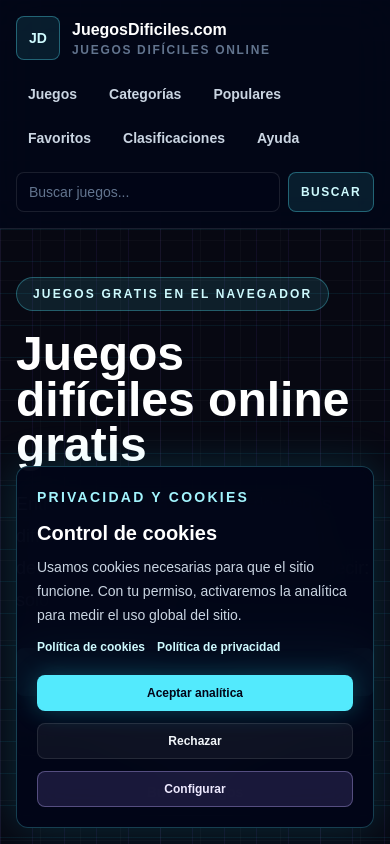
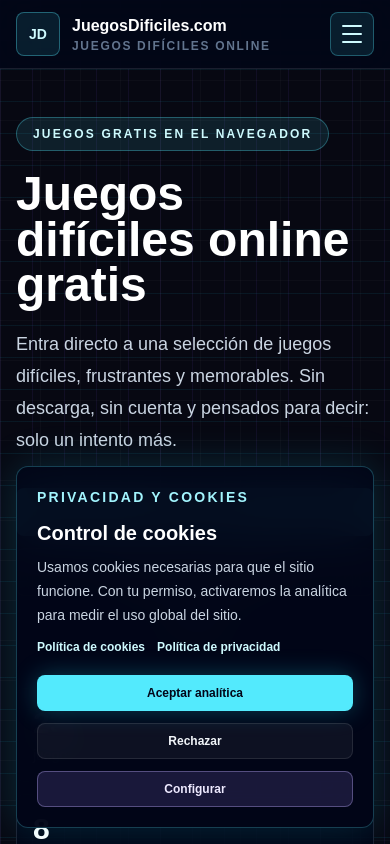
Before and after one commit to 299792455/rage-games-portal, a Next.js app: page / in a window 390 px wide. Shown: the top 844 px of the page. Built offline with nearby package versions, Linux system fonts and the light colour scheme.

Commit message:
correction analystics + menu burger mobile/tablette

```diff
--- a/src/components/layout/Header.tsx
+++ b/src/components/layout/Header.tsx
@@ -1,5 +1,9 @@
-import type { ReactNode } from "react";
+"use client";
+
 import Link from "next/link";
+import { useRouter } from "next/navigation";
+import type { FormEvent, ReactNode } from "react";
+import { useEffect, useId, useState } from "react";
 
 type HeaderNavItem = {
   label: string;
@@ -20,9 +24,31 @@ const defaultNavItems: HeaderNavItem[] = [
   { label: "Ayuda", href: "/ayuda" },
 ];
 
-function HeaderSearchForm() {
+type HeaderSearchFormProps = {
+  onSearchSubmit?: (query: string) => void;
+};
+
+function HeaderSearchForm({ onSearchSubmit }: HeaderSearchFormProps) {
+  function handleSubmit(event: FormEvent<HTMLFormElement>) {
+    if (!onSearchSubmit) {
+      return;
+    }
+
+    event.preventDefault();
+    const formData = new FormData(event.currentTarget);
+    const query = String(formData.get("q") ?? "").trim().slice(0, 120);
+
+    onSearchSubmit(query);
+  }
+
   return (
-    <form action="/buscar" className="flex w-full gap-2" method="GET" role="search">
+    <form
+      action="/buscar"
+      className="flex w-full gap-2"
+      method="GET"
+      onSubmit={handleSubmit}
+      role="search"
+    >
       <label className="min-w-0 flex-1">
         <span className="sr-only">Buscar juegos</span>
         <input
@@ -45,9 +71,35 @@ function HeaderSearchForm() {
 }
 
 export function Header({ navItems = defaultNavItems, searchSlot }: HeaderProps) {
+  const router = useRouter();
+  const [isMenuOpen, setIsMenuOpen] = useState(false);
+  const mobileMenuId = useId();
+
+  useEffect(() => {
+    if (!isMenuOpen) {
+      return;
+    }
+
+    const previousOverflow = document.body.style.overflow;
+    document.body.style.overflow = "hidden";
+
+    return () => {
+      document.body.style.overflow = previousOverflow;
+    };
+  }, [isMenuOpen]);
+
+  function closeMobileMenu() {
+    setIsMenuOpen(false);
+  }
+
+  function handleMobileSearchSubmit(query: string) {
+    router.push(query ? `/buscar?q=${encodeURIComponent(query)}` : "/buscar");
+    closeMobileMenu();
+  }
+
   return (
     <header className="sticky top-0 z-40 border-b border-white/10 bg-slate-950/85 backdrop-blur-xl">
-      <div className="container-page flex min-h-20 flex-col gap-4 py-4 lg:flex-row lg:items-center lg:justify-between">
+      <div className="container-page flex min-h-16 items-center justify-between gap-4 py-3 lg:min-h-20 lg:py-4">
         <Link className="flex items-center gap-3 focus-ring" href="/">
           <span className="flex h-11 w-11 items-center justify-center rounded-[var(--radius-md)] border border-cyan-300/35 bg-cyan-300/10 text-sm font-black text-cyan-100 shadow-[var(--glow-cyan)]">
             JD
@@ -64,23 +116,92 @@ export function Header({ navItems = defaultNavItems, searchSlot }: HeaderProps)
 
         <nav
           aria-label="Navegacion principal"
-          className="flex flex-wrap items-center gap-2 text-sm font-semibold text-slate-300"
+          className="hidden flex-wrap items-center gap-2 text-sm font-semibold text-slate-300 lg:flex"
         >
           {navItems.map((item) => (
-            <a
+            <Link
               className="rounded-full px-3 py-2 transition hover:bg-white/5 hover:text-white focus-ring"
               href={item.href}
               key={item.href}
             >
               {item.label}
-            </a>
+            </Link>
           ))}
         </nav>
 
-        <div className="w-full lg:max-w-xs">
+        <div className="hidden w-full lg:block lg:max-w-xs">
           {searchSlot ?? <HeaderSearchForm />}
         </div>
+
+        <button
+          aria-controls={mobileMenuId}
+          aria-expanded={isMenuOpen}
+          aria-label={isMenuOpen ? "Cerrar menu" : "Abrir menu"}
+          className="inline-flex h-11 w-11 shrink-0 items-center justify-center rounded-[var(--radius-md)] border border-cyan-300/30 bg-cyan-300/10 text-cyan-100 transition hover:bg-cyan-300/20 focus-ring lg:hidden"
+          onClick={() => setIsMenuOpen((currentValue) => !currentValue)}
+          type="button"
+        >
+          <span className="sr-only">{isMenuOpen ? "Cerrar" : "Abrir"}</span>
+          <span
+            aria-hidden="true"
+            className="flex h-5 w-5 flex-col justify-center gap-1.5"
+          >
+            <span
+              className={[
+                "h-0.5 w-5 rounded-full bg-current transition",
+                isMenuOpen ? "translate-y-2 rotate-45" : "",
+              ].join(" ")}
+            />
+            <span
+              className={[
+                "h-0.5 w-5 rounded-full bg-current transition",
+                isMenuOpen ? "opacity-0" : "",
+              ].join(" ")}
+            />
+            <span
+              className={[
+                "h-0.5 w-5 rounded-full bg-current transition",
+                isMenuOpen ? "-translate-y-2 -rotate-45" : "",
+              ].join(" ")}
+            />
+          </span>
+        </button>
       </div>
+
+      {isMenuOpen ? (
+        <>
+          <button
+            aria-label="Cerrar menu"
+            className="fixed inset-0 top-16 z-40 bg-slate-950/75 backdrop-blur-sm lg:hidden"
+            onClick={closeMobileMenu}
+            type="button"
+          />
+          <div className="fixed inset-x-4 top-20 z-50 rounded-[var(--radius-lg)] border border-cyan-300/20 bg-slate-950/95 p-4 shadow-[0_0_42px_rgba(34,211,238,0.16)] lg:hidden">
+            <nav
+              aria-label="Navegacion movil"
+              className="grid gap-2 text-sm font-bold text-slate-200"
+              id={mobileMenuId}
+            >
+              {navItems.map((item) => (
+                <Link
+                  className="min-h-11 rounded-[var(--radius-md)] px-3 py-3 transition hover:bg-white/5 hover:text-white focus-ring"
+                  href={item.href}
+                  key={item.href}
+                  onClick={closeMobileMenu}
+                >
+                  {item.label}
+                </Link>
+              ))}
+            </nav>
+
+            <div className="mt-4 border-t border-white/10 pt-4">
+              {searchSlot ?? (
+                <HeaderSearchForm onSearchSubmit={handleMobileSearchSubmit} />
+              )}
+            </div>
+          </div>
+        </>
+      ) : null}
     </header>
   );
 }
```
